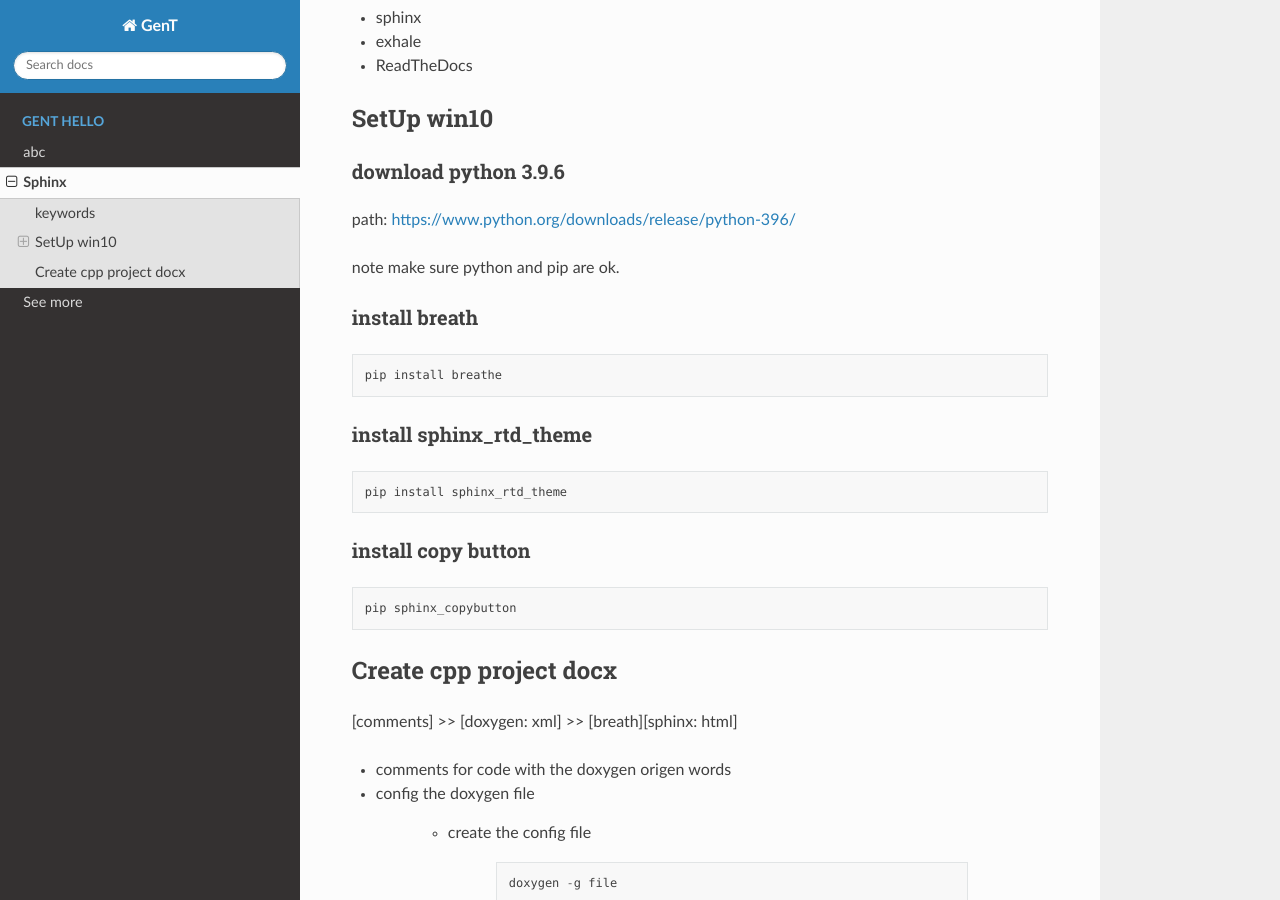
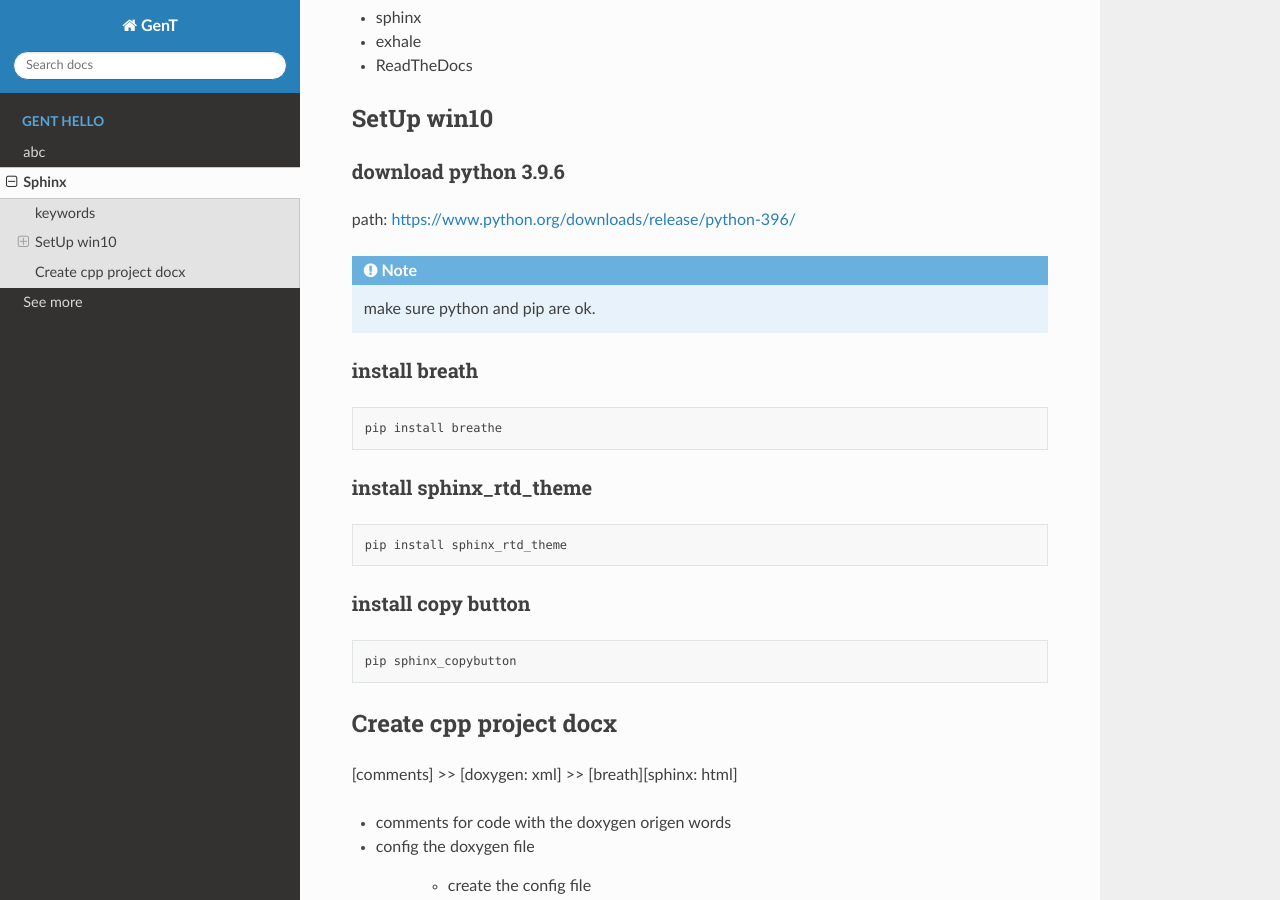
Before and after one commit to jinyurui/GenT, a Sphinx documentation site: the page built from source/sphinx/sphinx.rst, in a window 1280 px wide and 900 px high, scrolled down 330 px. Built offline with Sphinx 7.4.7 and the Read the Docs theme 2.0.0, drawn with Linux system fonts in a browser that asks for light colours; part of the change alters nothing that is shown.

```diff
--- a/source/conf.py
+++ b/source/conf.py
@@ -14,6 +14,7 @@
 # import sys
 # sys.path.insert(0, os.path.abspath('.'))
 
+import sphinx_copybutton
 
 # -- Project information -----------------------------------------------------
 
--- a/source/sphinx/sphinx.rst
+++ b/source/sphinx/sphinx.rst
@@ -17,8 +17,9 @@ download python 3.9.6
 +++++++++++++++++++++++
 path: https://www.python.org/downloads/release/python-396/
 
-note
-make sure python and pip are ok.
+.. note::
+
+    make sure python and pip are ok.
 
 install breath
 +++++++++++++++++++++++++++
```
